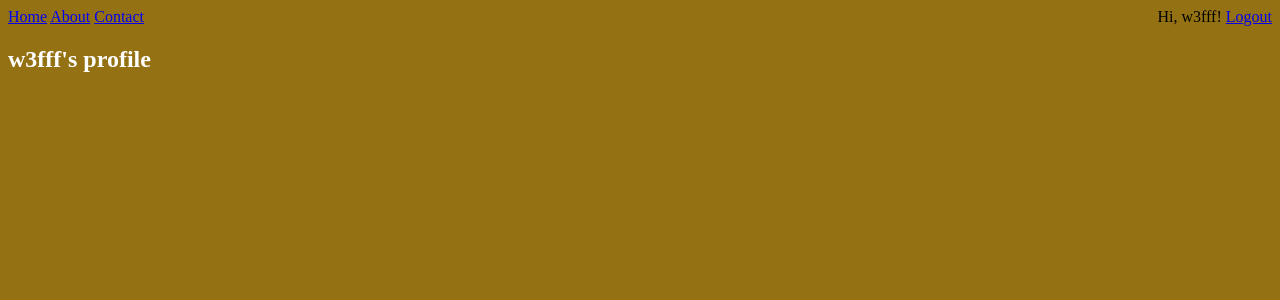
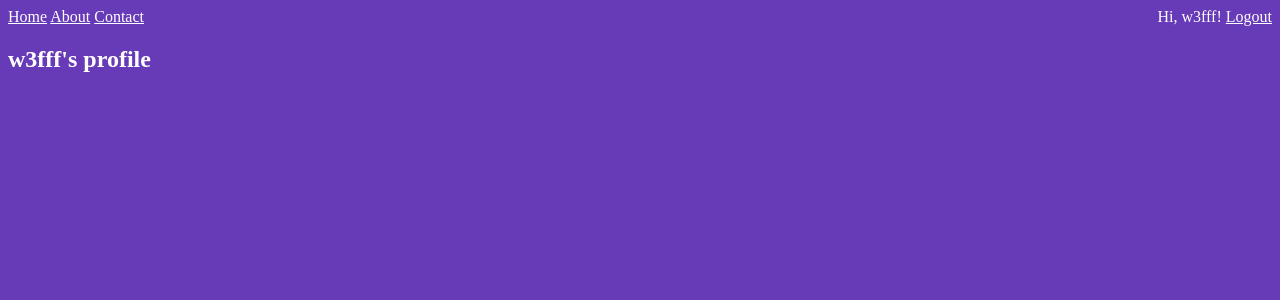
Before and after one commit to w3ffflv/school-web, a Django app: page /accounts/profile/ in a window 1280 px wide. Shown: the top 300 px of the page. Run offline with Django 4.2, Linux system fonts and the light colour scheme; a user stored in the database is signed in.

Commit message:
change style

```diff
--- a/static/style.css
+++ b/static/style.css
@@ -1,8 +1,8 @@
 body
 {
-    background-color: rgba(141, 105, 5, 0.938);
+    background-color: #673AB7;
 }
 
-h1,h2{
-    color:white;
+h1,h2,span,a,p{
+    color:#ffffff;
 }
```
